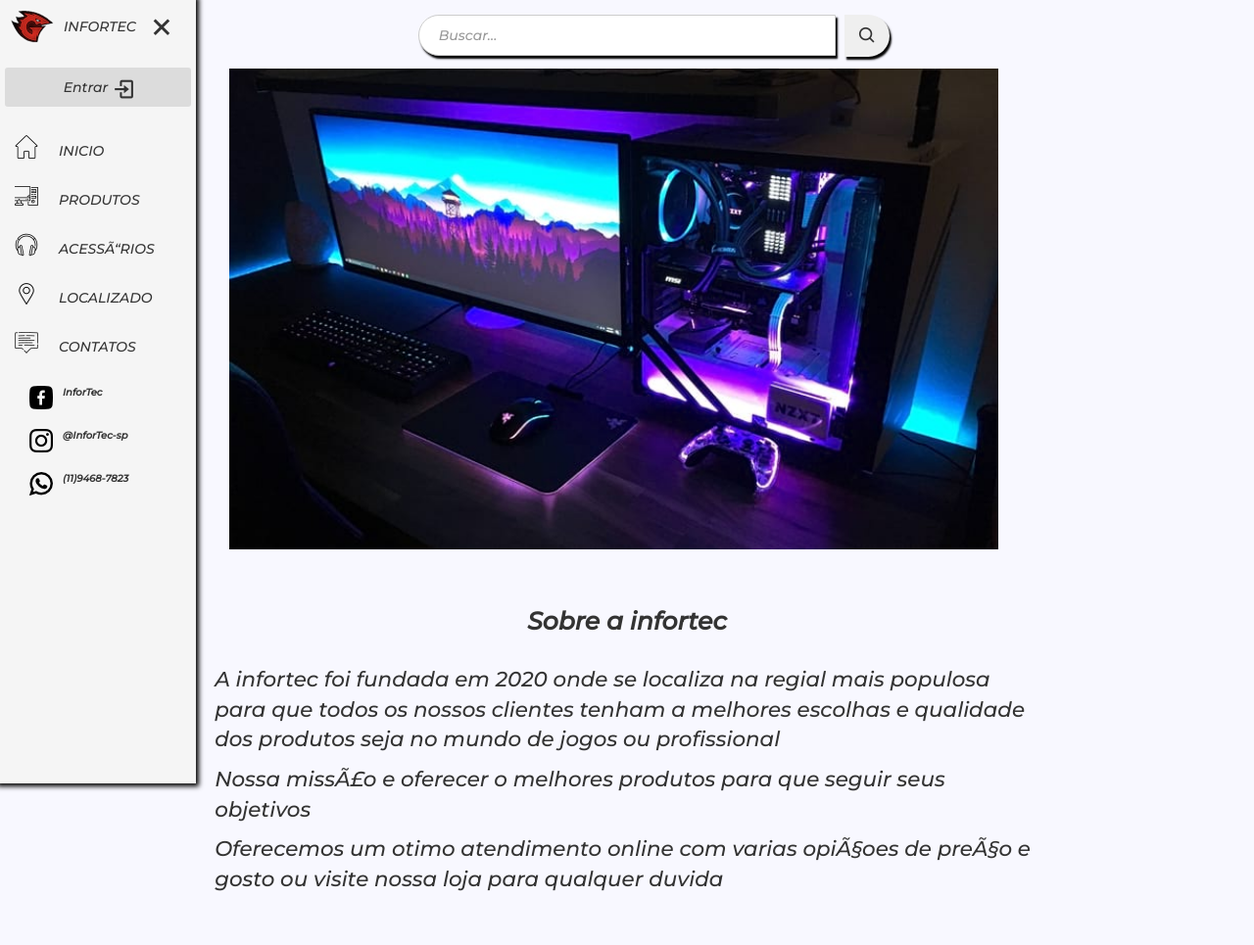
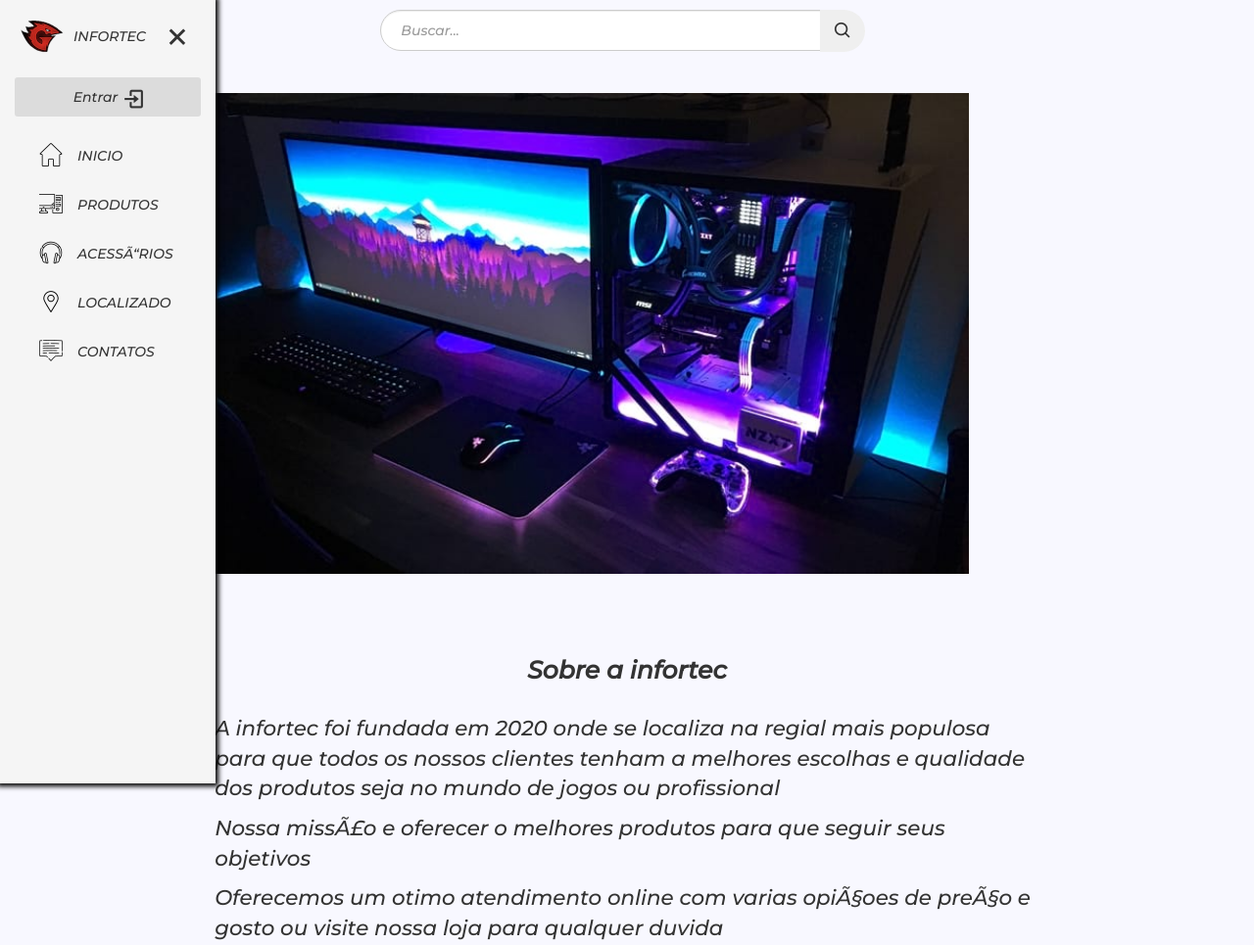
Before and after one commit to EduardoSantos-2020/Primeiro-Progeto, a plain HTML site: page index.html in a window 1280 px wide. Shown: the top 965 px of the page at 98% size. Drawn offline with nearby package versions, Linux system fonts and the light colour scheme.

Commit message:
nav ajustes

```diff
--- a/Css/base.css
+++ b/Css/base.css
@@ -16,6 +16,4 @@ background-color: #F8F8FF;
 position: relative;
 min-width: 100vh;
 width: 100%;
-
-
 }
--- a/Css/conteudo.css
+++ b/Css/conteudo.css
@@ -1,11 +1,13 @@
 /*-----PAGINA 1-----*/
 .navegação--menu{
-margin: 15px 15px 0 15px;
-height: 25em;
+
 }
 
 .sidebar .logo--container{
+position: relative;
 vertical-align: bottom;
+
+overflow: hidden;
 }
 
 .sidebar .logo--container .logo--img{
@@ -13,18 +15,16 @@ display:inline;
 margin: 10px;
 
 opacity: 1;
-transition: all 0.3s ease;
+transition: all 0.2s ease;
 
 } .ação-menu .logo--container .logo--img{
 opacity: 0;
 pointer-events: none;
-transition: all 0.3s ease;
+transition: all 0.2s ease;
 }
 
 .sidebar .logo--container .logo--name{
-display:inline-flex;
-
-
+display:inline-block;
 position: absolute;
 
 top: 20px;
@@ -33,15 +33,14 @@ font-weight: 400;
 line-height: 15px;
 vertical-align: bottom;
 pointer-events: none;
-opacity: 1;
 
-transition: all 0.3s ease;
+transition: all 0.2s ease;
 
 }.ação-menu .logo--container .logo--name{
 
 pointer-events: auto;
-opacity: 0;
-transition: all 0.3s ease;
+visibility: hidden;
+
 }
 
 .login--container{
@@ -88,7 +87,7 @@ position: absolute;
 .sidebar .butoon {
 position: absolute;
 left:80%;
-top:10px;
+top:20px;
 height: 50px;
 width: 25px;
 
@@ -96,164 +95,137 @@ font-size: 35px;
 text-align: center;
 
 transform: translateX(-50%);
-transition: all 0.3s ease;
+transition: all 0.5s ease;
 }
 .ação-menu .butoon{
-left: 50%;
+left: 45%;
 
 transform: translateX(-50%);
-transition: all 0.3s ease;
+transition: all 0.5s ease;
 }
 
 .sidebar.ação-menu .butoon{
 text-align: right;
-transition: all 0.3s ease;
+transition: all 0.5s ease;
 }
 
-.sidebar .menu--container{
-
-height: 50px;
-width: 100%;
-
+.nav--menu{
+margin:10px;
+height: 350px;
 list-style: none;
-line-height: 50px;
-}
-.sidebar .menu--container .nav__img{
-margin: 5px 15px;
-}
-.sidebar .menu--secao{
-display: block;
-
-position: absolute;
-
-text-align: center;
-text-decoration: none;
-pointer-events: auto;
-
-top:10%;
-
-margin-left: 60px;
-
-transition:all 0.3s ease;
 }
 
-
-.ação-menu .menu--item .menu--secao{
-    display: none;
-    transition:all 0.3s ease;
-}
-
-.menu--item:hover{
-    color:#000;
-    font-weight: bolder;
+.nav__img{
+padding: 5px;
+margin-left: 15px;
+align-items: center;
+margin-bottom: 5px;
 }
 
 .menu--item{
 position: relative;
-border-radius: 12px;
+line-height: 50px;
+
+}
+
+.menu--container{
+position: relative;
 line-height: 50px;
 border-radius: 5px;
+overflow: hidden;
 }
-
-.menu--item:hover{
-border: black 1px solid;
-box-shadow:3px 3px 2px;
-background-color:#FFFAFA;
+.menu--container:hover{
+    background-color: white;
+   border: 1px solid;
+    box-shadow: 1px 3px 3px;
 
 }
 
 
+.menu--secao{
+margin-left: 10px;
+text-align: center;
+display:inline-block;
+position: absolute;
+transition: all 0.4s ease;
 
-/*balão*/
+}
 
+.ação-menu .menu--secao{
+    visibility: hidden;
 
-.tooltip-body::before{
-    position: absolute;
-    content:attr(data-text);
-    width: 85px;
-    left:100%;
-    top:45%;
-    margin-left: 35px;
-    font-size: 1rem;
-    color: #fff;
-    text-align: center;
-    transform: translateY(-50%);
-    background-color:#000;
-    border-radius: 7px;
-    display:block;
 }
 
 
-/*seta*/
+/*------------seta-----------*/
 
 .tooltip-conteiner::before{
-    position: relative;
     border-width: 10px;
     border-style: solid;
 }
 .tooltip-conteiner::after{
     position: absolute;
     content:'';
-    left: 100%;
+    left:45px;
     top:45%;
     border:10px solid #000;
     transform: translateY(-50%);
     margin-left: 15px;
-    border-color: transparent 	#000 transparent transparent;
+    border-color: transparent#000 transparent transparent;
 }
 /*---------------------------*/
+
 .tooltip-conteiner{
-    display: none;
-    transition: 0.2s ;
+    visibility: hidden;
    }
+
+
 .ação-menu .menu--item:hover .tooltip-conteiner{
-    display: block;
-    transition:  0.2s ;
-}
-.social--cabecario{
-    width: 100%;
-    margin: 5px 20px ;
-
+    visibility: visible;
 }
 
-.social--icon{
-    padding: 10px;
-    font-size: 10px;
-    font-weight: bolder;
+/*----------balão-----------*/
 
-}
 
-.social--icon span{
-margin:0 10px;
-position: fixed;
+.tooltip-body::before{
+    position: absolute;
+    content:attr(data-text);
 
-display: inline-block;
-transition:all 0.5s ease;
-}
-.ação-menu .social--icon span{
- display: none;
- ;
-transition:all 0.5s ease;
+    width: 85px;
+
+    left:65px;
+    top:45%;
+
+    margin-left: 15px;
+
+    font-size: 1rem;
+    color: #fff;
+    text-align: center;
+
+    transform: translateY(-50%);
+    background-color:#000;
+    border-radius: 7px;
+
+    display:block;
+
 }
 
 
 .campo-busca{
-    margin-top: 15px;
-    position: fixed;
-    z-index: 1;
+   position: fixed;
+   padding: 10px;
+   z-index: 1;
 }
 .campo-busca .btn{
-    position: fixed;
+    position: absolute;
     font-size: 20px;
     border-radius: 25px;
-    box-shadow: #000 2px 3px 2px;
 }
 
 .campo-busca .busca-input{
     padding: 20px;
-    margin-right: 10px;
     border-radius: 25px;
-    box-shadow: #000 2px 3px 2px;
+
 }
 
 
@@ -263,7 +235,7 @@ Conteudo da pagina
 \*--------------------*/
 .banner--principal{
 width:90%;
-margin: 30px;
+margin: 55px 0;
 }
 
 .conteudo--principal{
--- a/Css/layout.css
+++ b/Css/layout.css
@@ -1,10 +1,15 @@
 .sidebar{
+    top:0;
+    left: 0;
+
     position: fixed;
-    top: 0;
-    left: 0;
+
+    width:220px;
     height: 100%;
-    width:200px;
     z-index: 99;
+
+    padding: 10px 10px;
+
     border: 10px 10px ;
     background-color:#f5f5f5;
     box-shadow: 0px 0px 5px 3px black;
@@ -30,7 +35,7 @@ width: 100%;
 }
 
 .ação-menu{
-    width: 85px;
+    width: 105px;
     height: 100%;
     transition: all 0.5s ease;
     }
--- a/index.html
+++ b/index.html
@@ -13,7 +13,14 @@
 		<link rel="stylesheet" href="Css/conteudo.css"/>
 	</head>
 	<body>
-
+			<div class="input-group campo-busca col-md-offset-3 col-md-6">
+				<div class="busca col-xs-9 col-xs-offset-1">
+					<input type="search" class="form-control busca-input" placeholder="Buscar...">
+					<span class="input-group-btn">
+						<button type="submit" class=" btn bx bx-search"></button>
+					</span>
+				</div>
+			</div>
 			<div class="sidebar">
 				<div class="logo--container">
 					<img src="imagens/logo.png" class="logo--img" alt="logo-marca da loja">
@@ -25,6 +32,7 @@
 							<i class='bx log bx-log-in'></i>
 					</div>
 				</div>
+
 				<nav class="navegação--menu">
 					<ul class="nav--menu">
 						<div class="menu--item">
@@ -36,8 +44,8 @@
 							</li>
 							<span  class="tooltip-conteiner">
 								<span data-text="Inicio" class="tooltip-body"></span>
+						</div>
 						</span>
-					</div>
 						<div class="menu--item">
 							<li class="menu--container">
 								<img class="nav__img" src="imagens/computador.png">
@@ -45,10 +53,10 @@
 										PRODUTOS
 									</p>
 							</li>
-						<span  class="tooltip-conteiner">
+							<span class="tooltip-conteiner">
 								<span data-text="Produtos" class="tooltip-body"></span>
+						</div>
 						</span>
-					</div>
 						<div class="menu--item">
 							<li class="menu--container" >
 								<img class="nav__img" src="imagens/music.png">
@@ -69,8 +77,8 @@
 							</li>
 							<span  class="tooltip-conteiner">
 								<span data-text="Localizado" class="tooltip-body"></span>
+						</div>
 						</span>
-					</div>
 						<div class="menu--item">
 							<li class="menu--container">
 								<img class="nav__img" src="imagens/balao-de-fala.png" >
@@ -86,32 +94,10 @@
 						<i class='bx butoon bx-x' id="botão--menu"></i>
 					</ul>
 				</nav>
-			<div class="social--cabecario">
-				<div class="social--icon">
-					<img src="imagens/facebook.png" class="social--logo" alt="facebook">
-					<span>InforTec</span>
 
-				</div>
-				<div class="social--icon">
-					<img src="imagens/instagram.png" class="social--logo"alt="instagram">
-					<span>@InforTec-sp</span>
-
-				</div>
-				<div class="social--icon">
-					<img src="imagens/whatsapp.png"class="social--logo" alt="whatsapp">
-					<span>(11)9468-7823</span>
-
-				</div>
-					</div>
-				</div>
-			</div>
-			<div class="input-group campo-busca col-xs-4 col-md-offset-4">
-				<div class="busca">
-					<input type="search" class="form-control busca-input" placeholder="Buscar...">
-					<span class="input-group-btn">
-						<button type="submit" class=" btn bx bx-search"></button>
-					</span>
-				</div>
+						<!-- <span>InforTec</span> -->
+						<!-- <span>@InforTec-sp</span> -->
+						<!-- <span>(11)9468-7823</span> -->
 			</div>
 
 		<main class=layout__principal>
```
Lines whose indentation alone changed are shown as unchanged.
